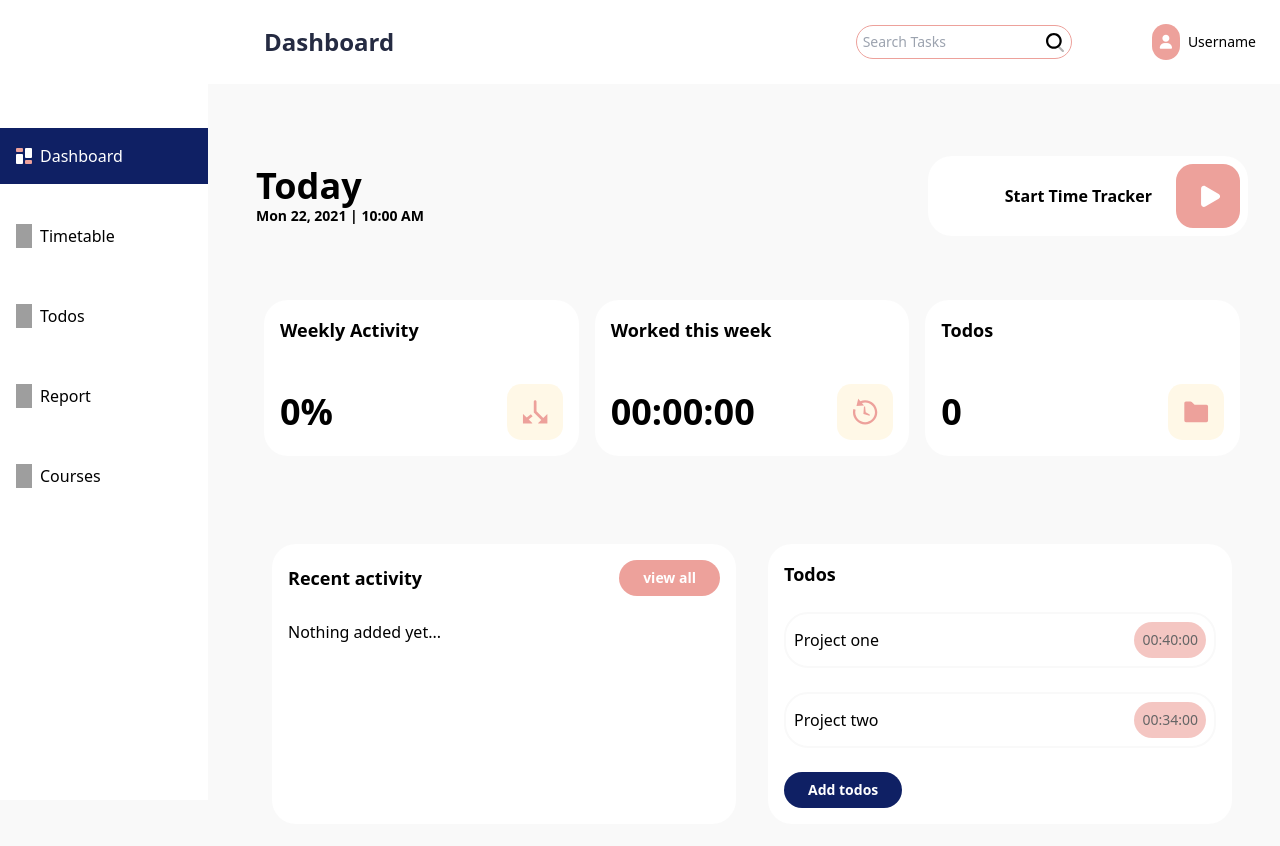
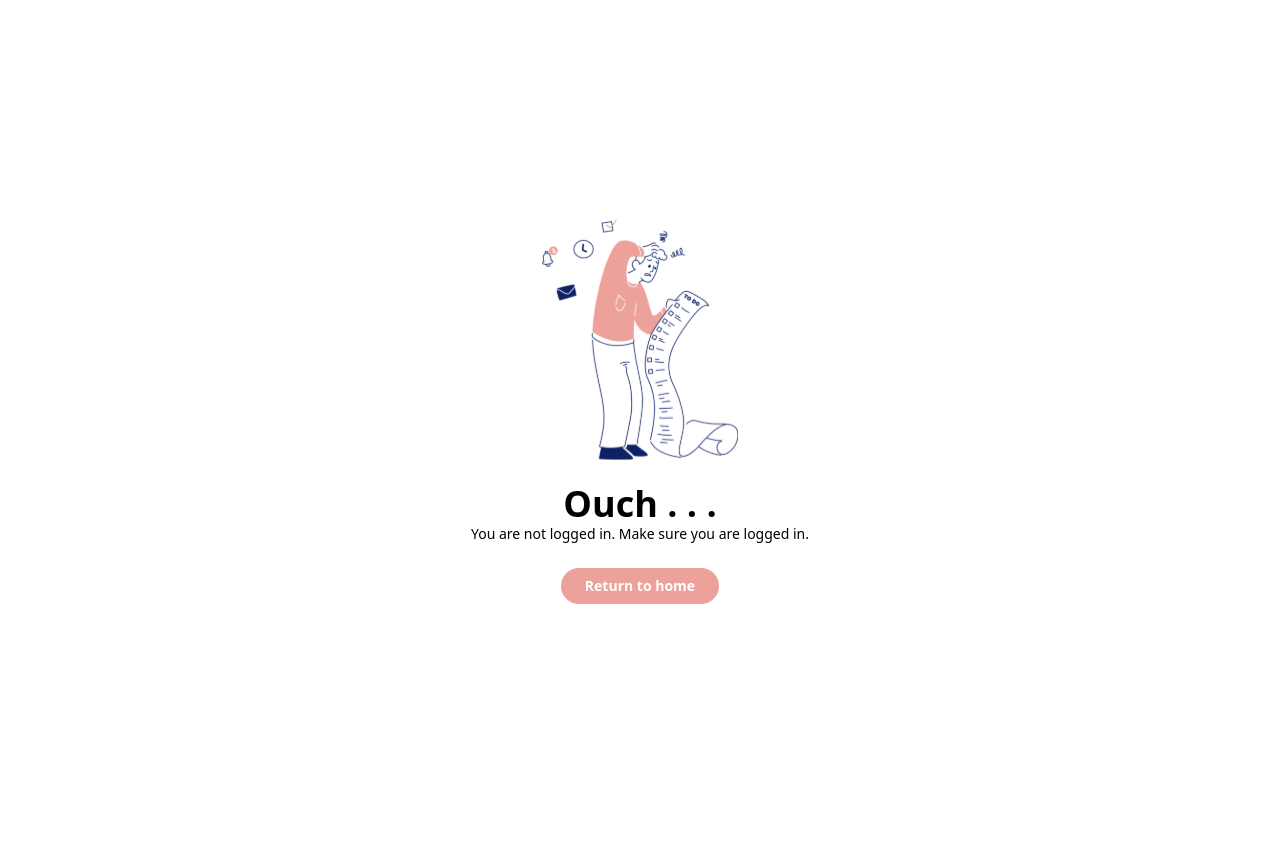
Before and after one commit to IsraelChidera/studentbook2, a React (Create React App) app: page /dashboard in a window 1280 px wide. Shown: the top 846 px of the page. After the commit the page ends 800 px from the top, so only its background shows below. Built offline with nearby package versions, Linux system fonts and the light colour scheme; grey boxes are pictures that could not be loaded.

Commit message:
firebase authentication completed

```diff
--- a/src/App.js
+++ b/src/App.js
@@ -2,13 +2,18 @@ import './App.css';
 import Landing from './pages/Landing';
 import Dashboard from './pages/Dashboard';
 import {Routes, Route} from 'react-router-dom'
+import ProtectedRoute from './components/ProtectedRoute';
 
 function App() {
   return (
     <div className="App">
       <Routes>
         <Route path="/" exact element={<Landing />}/>
-        <Route path="/dashboard" element={<Dashboard/>}/>
+        <Route element={<ProtectedRoute/>}>
+          <Route path="/dashboard" element={<Dashboard/>}/>
+        </Route>
+        {/* <Route path="/dashboard" element={<Dashboard/>}/> */}
+        {/* <Route path='/p' element={<ProtectedRoute/>} /> */}
       </Routes>
 
 
--- a/src/components/ModalForm.jsx
+++ b/src/components/ModalForm.jsx
@@ -177,7 +177,7 @@ const ModalForm = ({setShowModal}) => {
                                     <Button
                                         className='bg-secondary mt-4'
                                     >
-                                        Submit
+                                        Sign up
                                     </Button>
                                 </Form.Item>
                             </Form>
--- a/src/components/ModalLogin.jsx
+++ b/src/components/ModalLogin.jsx
@@ -142,7 +142,7 @@ const ModalLogin = ({setLogin}) => {
                                     <Button
                                         className='bg-secondary mt-4'
                                     >
-                                        Submit
+                                        Login
                                     </Button>
                                 </Form.Item>
                             </Form>
--- /dev/null
+++ b/src/components/NotLogged.jsx
@@ -0,0 +1,42 @@
+import React from 'react';
+import Box from './UI/Box';
+import Text from './UI/Text';
+import Button from './UI/Button';
+import { useNavigate } from 'react-router-dom';
+import notlogged from './assets/notlogged.svg';
+const NotLogged = () => {
+    const navigate = useNavigate();
+    const handleNotLoggedIn = () => {
+        navigate('/')
+    }
+
+  return (
+    <Box className='lg:mx-auto text-center lg:w-9/12 w-full'>
+        <Box className='h-screen flex items-center justify-center'>
+            <Box>
+                <Box className='flex justify-center items-center'>
+                    <img
+                        src={notlogged}
+                        className='h-72 md:p-6 p-10'
+                        alt='man with long letter'
+                    />
+                </Box>
+                <Text className='text-4xl font-semibold md:px-6 px-10'>
+                    Ouch . . .
+                </Text>
+                <Text className='text-sm md:px-6 px-10'>
+                    You are not logged in. Make sure you are logged in.
+                </Text>
+                <Button
+                    className='mt-6 bg-primary text-white'
+                    onClick={handleNotLoggedIn}
+                >
+                    Return to home
+                </Button>
+            </Box>
+        </Box>
+    </Box>
+  )
+}
+
+export default NotLogged
--- /dev/null
+++ b/src/components/ProtectedRoute.jsx
@@ -0,0 +1,13 @@
+import React from 'react';
+import Box from './UI/Box';
+import {Navigate, Outlet} from 'react-router-dom';
+import {auth} from '../firebase';
+import NotLogged from './NotLogged';
+
+const ProtectedRoute = () => {
+    const user = auth.currentUser;
+
+  return user? <Outlet/> : <NotLogged/>
+}
+
+export default ProtectedRoute
--- a/src/components/dashboard/DbContent.jsx
+++ b/src/components/dashboard/DbContent.jsx
@@ -17,9 +17,9 @@ const DbContent = ({click}) => {
             // className='lg:fixed lg:block hidden lg:w-52 lg:h-full pt-16 lg:top-0 lg:left-0 bg-white'
             className={
                 click?
-            'fixed block w-52 h-full pt-16 top-0 left-0 bg-white'
+            'fixed block w-52 h-screen pt-16 top-0 left-0 bg-white overflow-auto'
             :
-            "lg:fixed lg:block hidden lg:w-52 lg:h-full pt-16 lg:top-0 lg:left-0 bg-white" }
+            "lg:fixed lg:block hidden lg:w-52 lg:h-screen pt-16 overflow-auto lg:top-0 lg:left-0 bg-white" }
             // className='fixed block w-52 h-full pt-16 top-0 left-0 bg-white'
         >
             <DbSidebar />
@@ -97,7 +97,7 @@ const DbContent = ({click}) => {
 
                         <Box className='flex justify-between items-center'>
                             <Text className='mr-20 text-4xl font-bold'>
-                                00:00:00
+                                00:41:04 s
                             </Text>
 
                             <Box>
@@ -119,7 +119,7 @@ const DbContent = ({click}) => {
 
                         <Box className='flex justify-between items-center'>
                             <Text className='mr-20 text-4xl font-bold'>
-                                0
+                                2
                             </Text>
 
                             <Box>
--- a/src/components/dashboard/DbNav.jsx
+++ b/src/components/dashboard/DbNav.jsx
@@ -23,10 +23,10 @@ const DbNav = ({click, handleClick}) => {
 
             <Box className='flex justify-center items-center '>
                 <Box
-                    className='mr-4 cursor-pointer '
+                    className='mr-4 cursor-pointer transition ease-in-out duration-300'
 
                 >
-                    <i className={click ? 'block lg:hidden fas fa-times text-lg': 'block lg:hidden fas fa-bars text-lg'} onClick={handleClick}/>
+                    <i className={click ? 'block lg:hidden fas fa-times text-lg': 'transition ease-in-out duration-300 block lg:hidden fas fa-bars text-lg'} onClick={handleClick}/>
                 </Box>
 
                 <Text className='lg:text-2xl font-bold text-dark'>
@@ -57,11 +57,11 @@ const DbNav = ({click, handleClick}) => {
         </Box>
 
         <Box className='md:flex hidden justify-center items-center ml-20'>
-            <Box className='bg-primary w-1/2 p-2 mr-2 rounded-full'>
-                <i className="fa fa-user text-white" aria-hidden="true"></i>
+            <Box className=''>
+                <i className="fa fa-user text-primary text-2xl" aria-hidden="true"></i>
             </Box>
-            <Text>
-                Username
+            <Text className='font-semibold ml-2'>
+                Israel Chidera
             </Text>
         </Box>
         </Box>
--- a/src/components/dashboard/DbSidebar.jsx
+++ b/src/components/dashboard/DbSidebar.jsx
@@ -1,18 +1,29 @@
 import React from 'react';
 import Box from '../UI/Box';
 import Text from '../UI/Text';
-import { NavLink } from 'react-router-dom';
-import settings from '../assets/settings.svg';
+import { NavLink, Navigate, useNavigate } from 'react-router-dom';
 import analytics from '../assets/analytisc.svg';
 import dashboard from '../assets/dashboard.svg';
 import report from '../assets/report.svg';
-import timetracker from '../assets/time.svg';
 import todo from '../assets/todo.svg';
+import { getAuth, signOut } from "firebase/auth";
 
 const DbSidebar = () => {
+    const auth = getAuth();
+    const navigate = useNavigate();
+    const handleLogout = () => {
+        signOut(auth).then(() => {
+            // Sign-out successful.
+            console.log('Sign-out successful.')
+            navigate('/')
+          }).catch((error) => {
+            // An error happened.
+          });
+    }
+
   return (
     <Box className='bg-white pt-6'>
-            <ul className='flex flex-col justify-around pt-10'>
+            <ul className='flex flex-col justify-around pt-10 overflow-y-auto'>
                 <li className='mb-6 '>
                     <NavLink
                         to="/"
@@ -29,12 +40,10 @@ const DbSidebar = () => {
 
                 <li className='mb-6'>
                     <a href="#" className='flex p-4'>
-                        <img
-                            src={timetracker}
-                            alt='time icon'
-                            className='w-4 mr-2'
-                        />
-                        Timetable
+                        <i className="fa fa-user text-dark mr-2 flex items-center"
+                        aria-hidden="true"
+                        ></i>
+                        Profile
                     </a>
                 </li>
 
@@ -72,6 +81,13 @@ const DbSidebar = () => {
                         <Text>Courses</Text>
                     </a>
                 </li>
+
+                <li className='mb-6'>
+                    <a className='flex p-4 cursor-pointer' onClick={handleLogout}>
+                        <i className="fa fa-sign-out text-dark mr-2 flex items-center" aria-hidden="true"></i>
+                        Logout
+                    </a>
+                </li>
             </ul>
         </Box>
   )
```
Also changed, not shown: src/components/assets/notlogged.svg (added).
